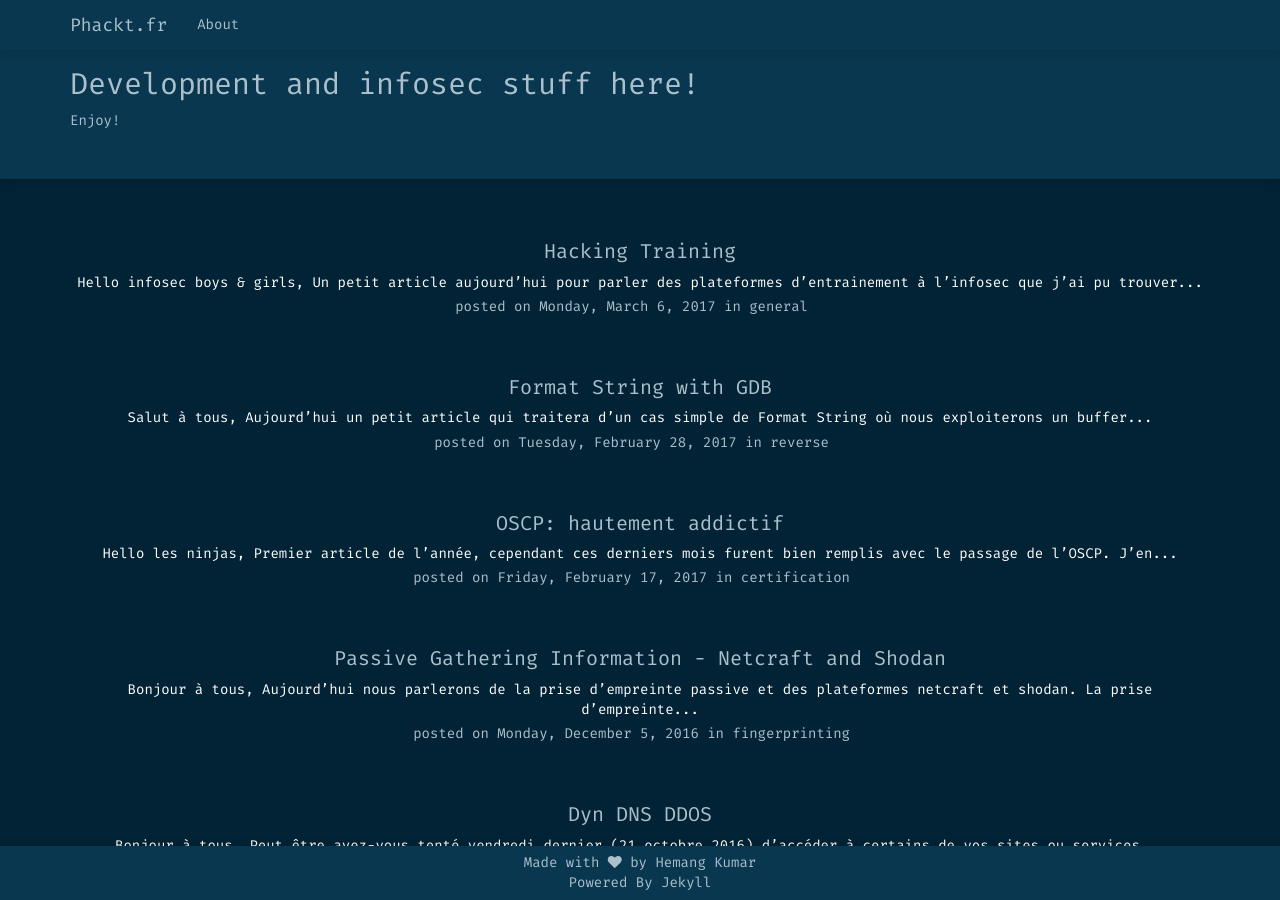
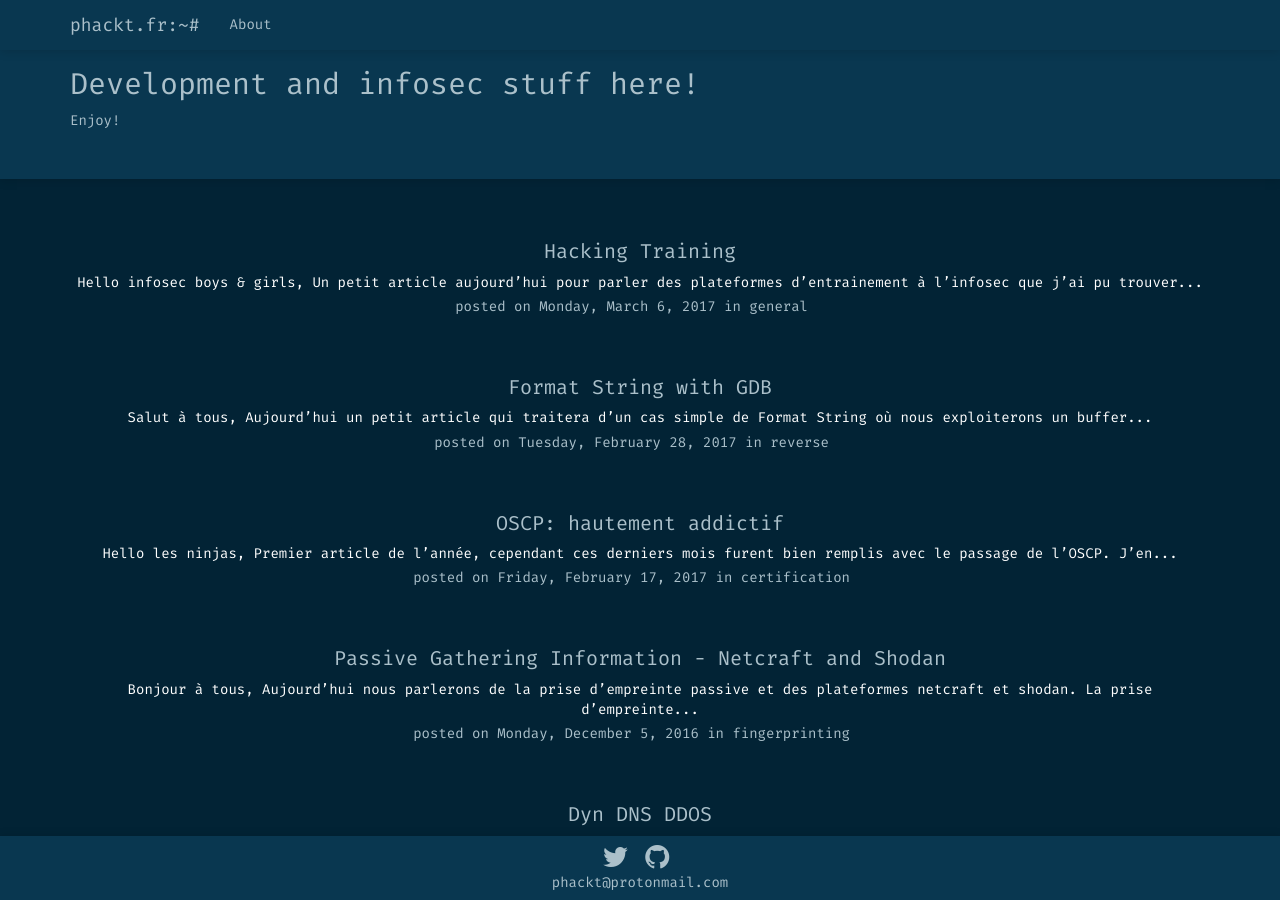
Before and after one commit to phackt/phackt.github.io, a Jekyll site: the page built from index.html, in a window 1280 px wide and 900 px high. Built offline with Jekyll 4.4.1, drawn with Linux system fonts in a browser that asks for light colours; nearby versions of some CDN libraries; some web fonts are replaced.

Commit message:
update title

```diff
--- a/_config.yml
+++ b/_config.yml
@@ -6,7 +6,7 @@
 # 'jekyll serve'. If you change this file, please restart the server process.
 
 # Site settings
-title: Phackt.fr
+title: phackt.fr:~#
 email: phackt[AT]protonmail.com
 description: "<h2>Development and infosec stuff here!</h2>Enjoy!"
 
--- a/_includes/footer.html
+++ b/_includes/footer.html
@@ -1,6 +1,8 @@
 <nav class="navbar navbar-default navbar-fixed-bottom">
   <div class="container footer-content">
-    Made with <i class ="fa fa-heart"></i> by Hemang Kumar<br>
-    Powered By Jekyll
+    <i class ="fa fa-twitter fa-2x"></i>&nbsp;
+    <i class ="fa fa-github fa-2x"></i>&nbsp;
+    <br/>
+    phackt@protonmail.com
   </div>
 </nav>
```
